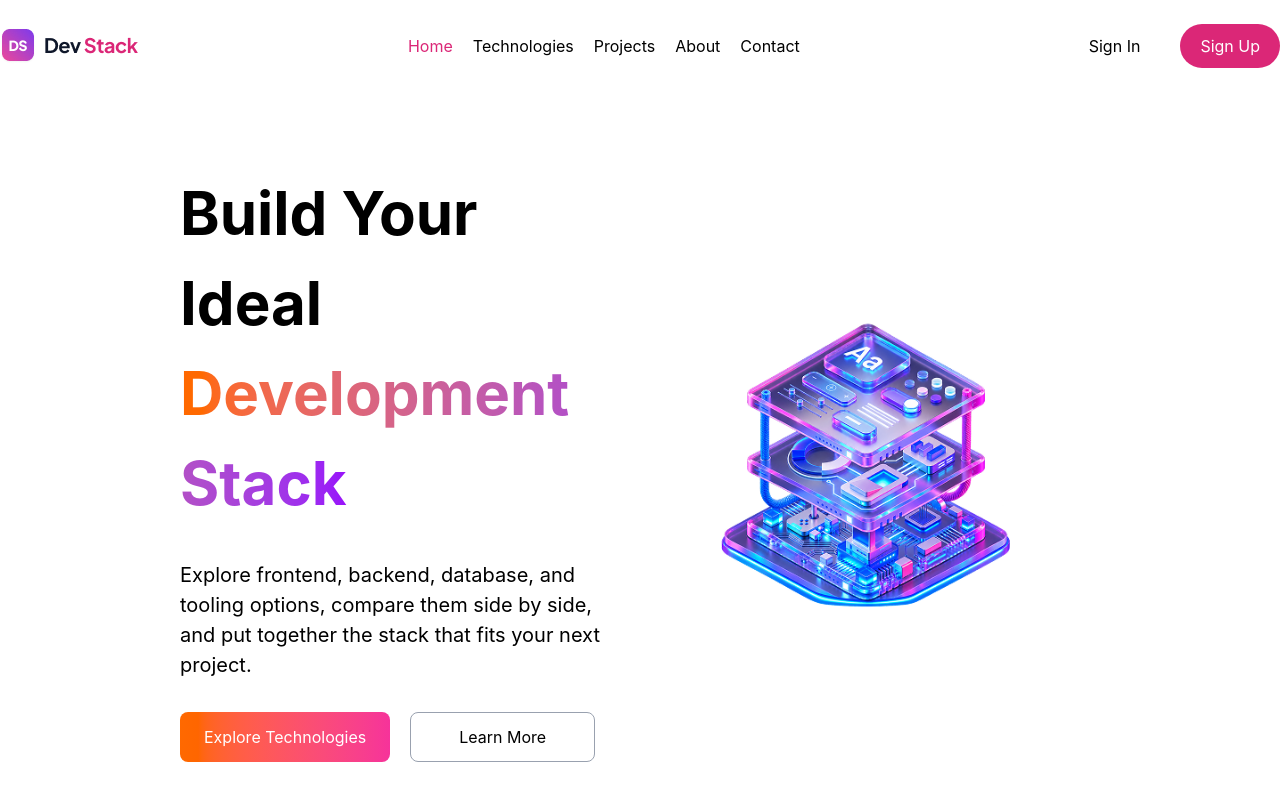
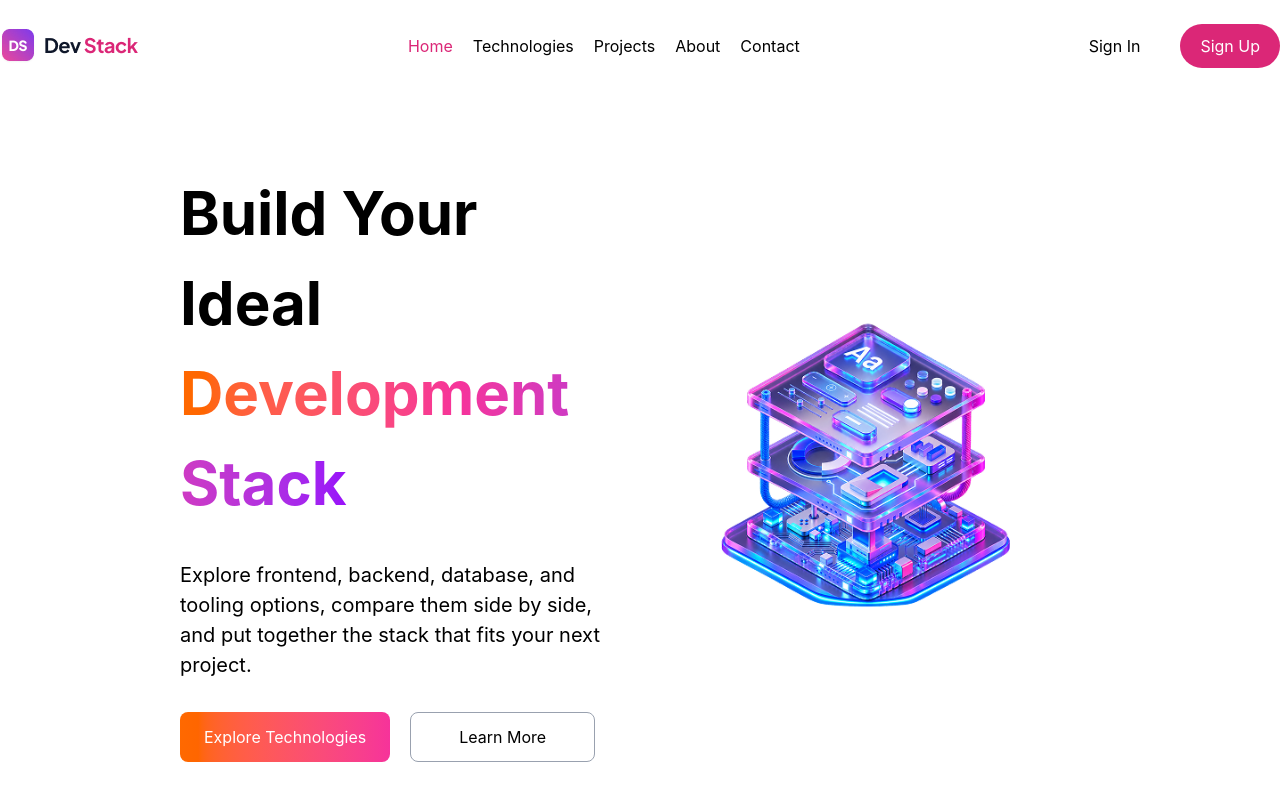
Before and after one commit to simasanjida8-png/B14-A05-Devstack, a React (Vite) app: page / in a window 1280 px wide. Shown: the top 800 px of the page. Built offline with nearby package versions, Linux system fonts and the light colour scheme.

Commit message:
finished banner part

```diff
--- a/src/component/Banner.tsx
+++ b/src/component/Banner.tsx
@@ -12,7 +12,7 @@ const Banner = () => {
         {/* all tags here */}
         <div className="w-[55%]  ">
         <h1 className=" max-w-xl text-[60px] texr-lg font-bold">Build Your Ideal <br />
-            <span className="bg-gradient-to-r from-orange-500 to-pink-500 to-purple-600 bg-clip-text text-transparent">Development Stack</span></h1>
+            <span className="bg-linear-to-r from-orange-500 via-pink-500 to-purple-600 bg-clip-text text-transparent">Development Stack</span></h1>
 
 
         <p className="text-[20px] py-8">
@@ -23,7 +23,7 @@ const Banner = () => {
 
 
         <div className=" flex gap-5">
-          <button className=" rounded-lg  text-[#FFFFFF] bg-gradient-to-r from-orange-500 to-pink-500 px-6 py-3 "> Explore Technologies </button>
+          <button className=" rounded-lg  text-[#FFFFFF] bg-linear-to-r from-orange-500 to-pink-500 px-6 py-3 "> Explore Technologies </button>
           <button className="rounded-lg border border-gray-400 px-12 py-3 ">Learn More</button>
         </div>
        </div>
```
